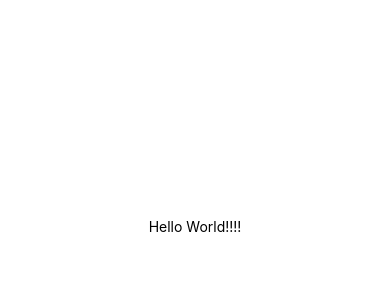
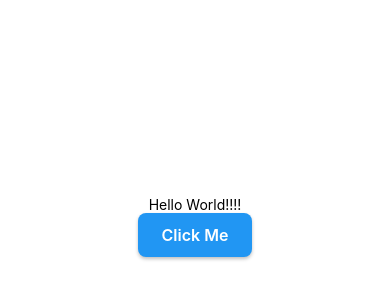
Before and after one commit to Devansh-Walia/expo-poc, a React Native app: screen / in a window 390 px wide. Shown: the part 196-496 px from the top of the page. Built offline with nearby package versions, Linux system fonts and the light colour scheme.

Commit message:
added a custom button component using pressable and add the word pressable in the vs code settings

```diff
--- a/App.js
+++ b/App.js
@@ -1,11 +1,13 @@
 import { StatusBar } from 'expo-status-bar';
 import { StyleSheet, Text, View } from 'react-native';
+import CustomButton from './components/CustomButton';
 
 export default function App() {
   return (
     <View style={styles.container}>
       <Text>Hello World!!!!</Text>
       <StatusBar style="auto" />
+      <CustomButton title="Click Me" onPress={() => {}} />
     </View>
   );
 }
--- /dev/null
+++ b/components/CustomButton.js
@@ -0,0 +1,48 @@
+import React from 'react';
+import { Pressable, Text, StyleSheet } from 'react-native';
+
+const CustomButton = ({
+  onPress,
+  title,
+  style,
+  textStyle,
+  disabled = false,
+}) => {
+  return (
+    <Pressable
+      style={[styles.button, disabled && styles.disabled, style]}
+      onPress={onPress}
+      android_ripple={"#2196F3"}
+      disabled={disabled}
+      activeOpacity={0.7}
+    >
+      <Text style={[styles.buttonText, textStyle]}>{title}</Text>
+    </Pressable>
+  );
+};
+
+const styles = StyleSheet.create({
+  button: {
+    backgroundColor: '#2196F3',
+    paddingVertical: 12,
+    paddingHorizontal: 24,
+    borderRadius: 8,
+    elevation: 3,
+    shadowColor: '#000',
+    shadowOffset: { width: 0, height: 2 },
+    shadowOpacity: 0.25,
+    shadowRadius: 3.84,
+  },
+  buttonText: {
+    color: 'white',
+    fontSize: 16,
+    fontWeight: '600',
+    textAlign: 'center',
+  },
+  disabled: {
+    backgroundColor: '#cccccc',
+    opacity: 0.7,
+  },
+});
+
+export default CustomButton;
```
